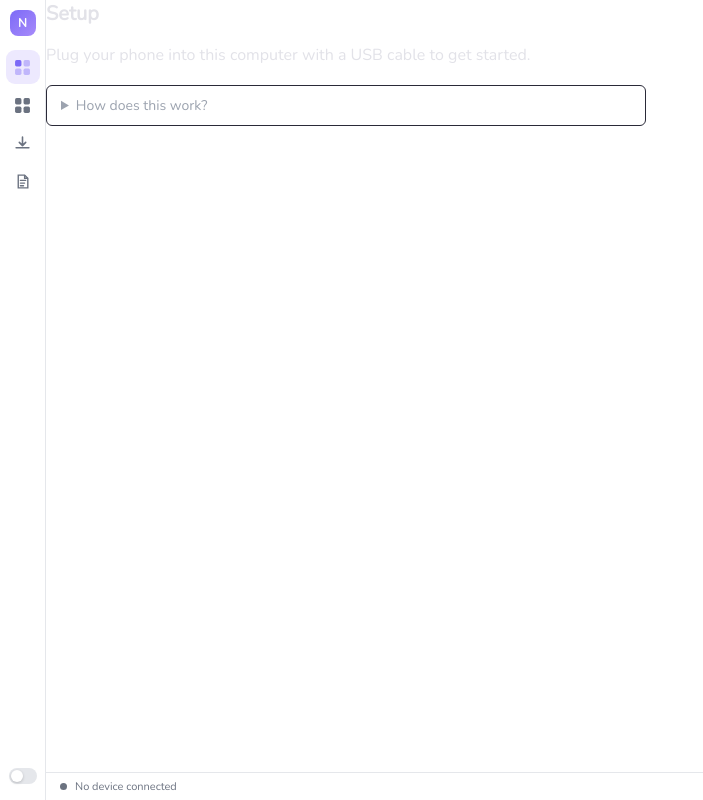
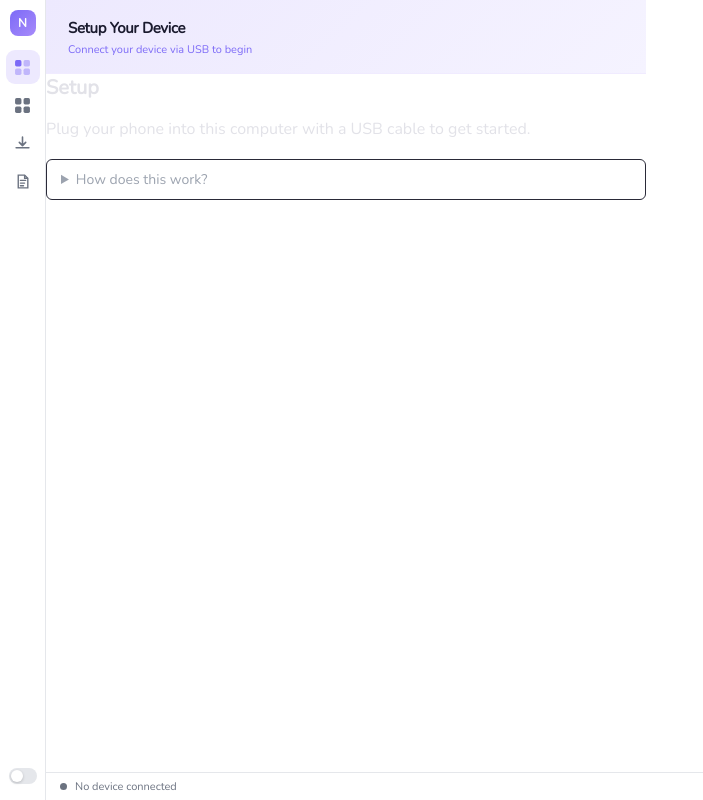
Before and after one commit to lolomcfro/nepsis, a Svelte app in the folder desktop/frontend/: page / in a window 1280 px wide. Both pictures are taken after a click on the button 22 px from the left and 67 px from the top of the page. Shown: the whole page, without its empty margins (0-703 px from the left). Built offline with nearby package versions, Linux system fonts and the light colour scheme.

Commit message:
feat: add hero area to SetupTab with reactive step subtitle

```diff
--- a/desktop/frontend/src/components/SetupTab.svelte
+++ b/desktop/frontend/src/components/SetupTab.svelte
@@ -42,6 +42,28 @@
     { label: 'Unhiding all apps', status: 'pending' },
     { label: 'Deactivating Accountability Mode', status: 'pending' },
   ]
+
+  // ── Hero subtitle ────────────────────────────────────────────────────────
+  $: heroSubtitle = (() => {
+    if (!connected) return 'Connect your device via USB to begin'
+    if (deviceOwnerInstalled) {
+      if (resetState === 'idle') return 'Device is set up · Manage or reset below'
+      if (resetState === 'confirm') return 'Confirm reset to remove accountability mode'
+      if (resetState === 'progress') return 'Resetting device…'
+      return 'Setup complete'
+    }
+    const stepLabels: Record<WizardStep, string> = {
+      'detect': 'Checking device accounts…',
+      'backup-consent': 'Step 1 · Back up your contacts',
+      'backing-up': 'Backing up contacts…',
+      'guide-removal': 'Step 2 · Remove Google accounts',
+      'ready-to-install': 'Step 3 · Ready to install',
+      'installing': 'Installing SoberAdmin…',
+      'success': 'Setup complete',
+      'error': 'Something went wrong',
+    }
+    return stepLabels[wizardStep] ?? ''
+  })()
 
   // ── Auto-detect on connect ───────────────────────────────────────────────
   // Guard against re-entrancy: if connected toggles rapidly while detectAccounts()
@@ -225,6 +247,11 @@
 </script>
 
 <div class="setup">
+  <div class="tab-hero">
+    <div class="hero-title">Setup Your Device</div>
+    <div class="hero-subtitle">{heroSubtitle}</div>
+  </div>
+
   <h2>Setup</h2>
 
   {#if deviceOwnerInstalled}
@@ -440,6 +467,25 @@
 </div>
 
 <style>
+  .tab-hero {
+    background: linear-gradient(135deg, var(--bg-hero-start), var(--bg-hero-end));
+    padding: 18px 22px 16px;
+    border-bottom: 1px solid var(--border-hero);
+    flex-shrink: 0;
+  }
+  .hero-title {
+    font-size: 15px;
+    font-weight: 800;
+    letter-spacing: -0.3px;
+    color: var(--text-primary);
+    margin-bottom: 4px;
+  }
+  .hero-subtitle {
+    font-size: 11px;
+    font-weight: 500;
+    color: var(--accent);
+  }
+
   .setup { max-width: 600px; color: #e2e2e8; }
   h2 { margin-bottom: 16px; font-size: 20px; color: #e2e2e8; }
 
```
